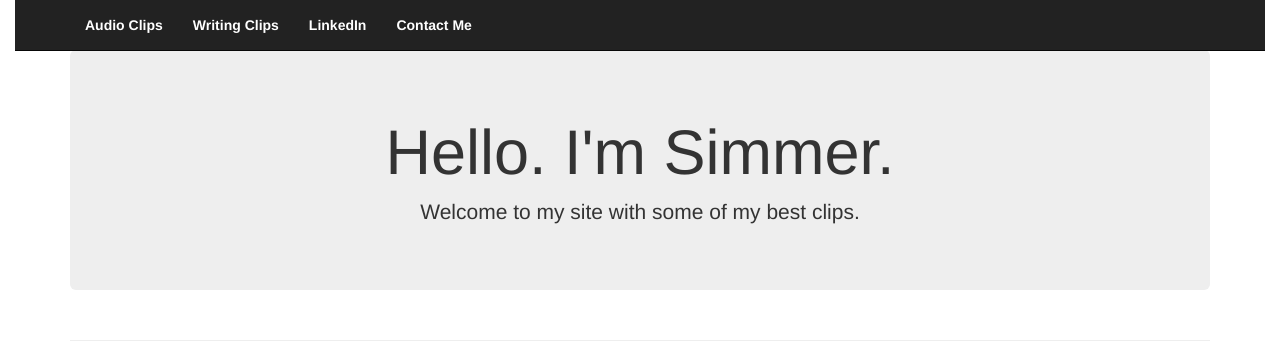
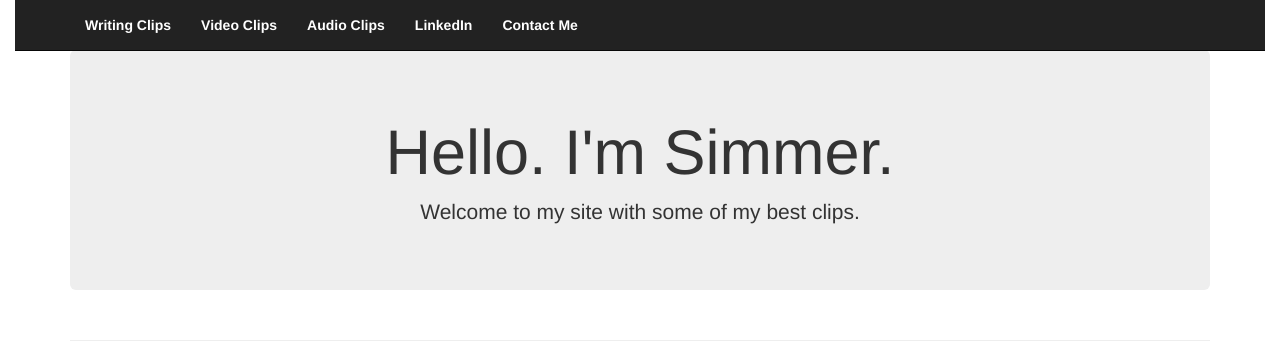
Before and after one commit to simmerdeepkaur/portfolio, a plain HTML site: page index.html in a window 1280 px wide. Shown: the top 358 px of the page. Drawn offline with nearby package versions, Linux system fonts and the light colour scheme.

Commit message:
Update index.html
Added "Video Clips" button

```diff
--- a/index.html
+++ b/index.html
@@ -108,8 +108,9 @@
 						<div class="navbar-collapse collapse">
 							<ul class="nav navbar-nav">
 
+								<li><a href="#writingclips"><b>Writing Clips</b></a></li>
+								<li><a href="#videoclips"><b>Video Clips</b></a></li>
 								<li><a href="#audioclips"><b>Audio Clips</b></a></li>
-								<li><a href="#writingclips"><b>Writing Clips</b></a></li>
                                 <li><a href="https://www.linkedin.com/in/simmerdeep-kaur-b5a40a245/" target="_blank"><b>LinkedIn</b></a></li>
 				<li><a href="#contactme"><b>Contact Me</b></a></li>
 							</ul>
```
